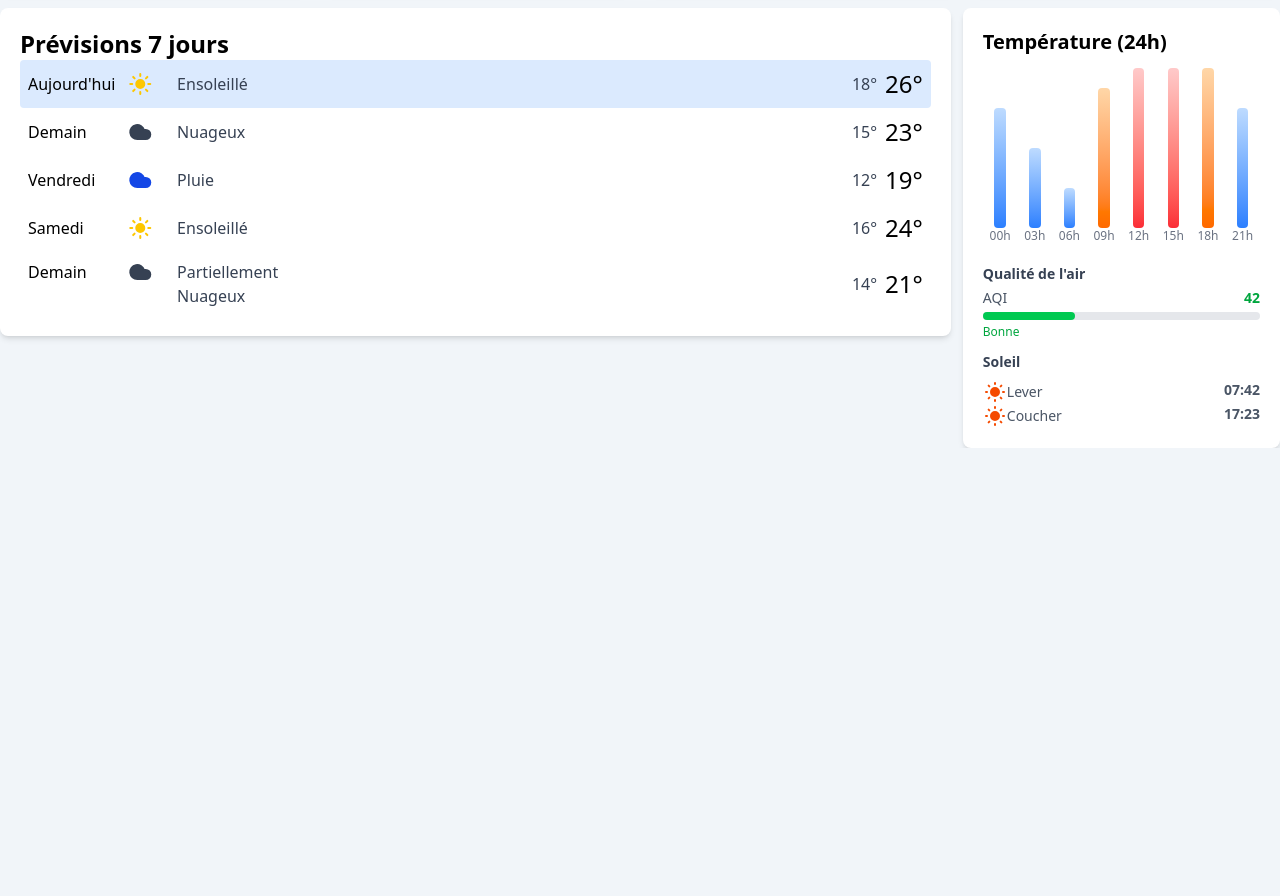
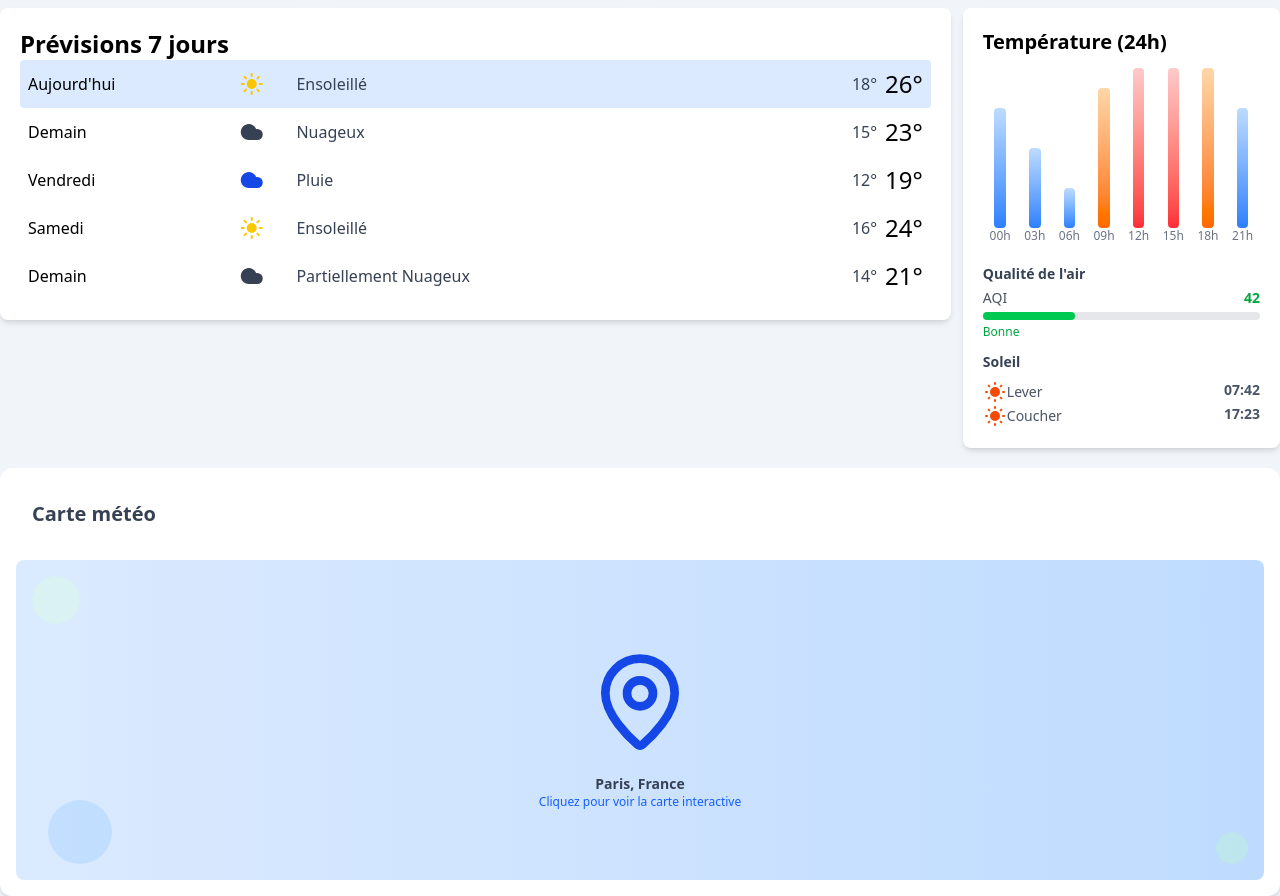
Before and after one commit to antoinebtn/ESGI-Tailwind, a website: page index.html in a window 1280 px wide. Shown: the part 480-1376 px from the top of the page. Before the commit the page ends 928 px from the top, so only its background shows below. Drawn offline with nearby package versions, Linux system fonts and the light colour scheme; files that its build step writes are made by us from their sources.

Commit message:
maps card and minor fixes

```diff
--- a/index.html
+++ b/index.html
@@ -99,10 +99,10 @@
         <div class="w-full lg:w-3/4 p-5 rounded-lg shadow-md h-full bg-white">
             <h2 class="text-2xl font-bold">Prévisions 7 jours</h2>
             <div class="flex justify-between items-center bg-blue-100 rounded p-2">
-                <div class="flex justify-items-start md:w-1/4 w-2/3">
-                    <p class="w-1/3">Aujourd'hui</p>
-                    <i data-lucide="sun" class="text-yellow-400 fill-yellow-400 w-1/3"></i>
-                    <p class="text-gray-700 w-1/3">Ensoleillé</p>
+                <div class="flex justify-items-start md:w-2/4 w-2/3">
+                    <p class="w-2/5">Aujourd'hui</p>
+                    <i data-lucide="sun" class="text-yellow-400 fill-yellow-400 w-1/5"></i>
+                    <p class="text-gray-700 w-2/5">Ensoleillé</p>
                 </div>
                 <div class="flex justify-between items-center gap-2">
                     <div class="text-gray-700">18°</div>
@@ -111,10 +111,10 @@
             </div>
 
             <div class="flex justify-between items-center rounded p-2">
-          <div class="flex justify-items-start md:w-1/4 w-2/3">
-            <div class="w-1/3">Demain</div>
-            <i data-lucide="cloud" class="text-gray-700 fill-gray-700 w-1/3"></i>
-            <div class="text-gray-700 w-1/3">Nuageux</div>
+                <div class="flex justify-items-start md:w-2/4 w-2/3">
+                    <div class="w-2/5">Demain</div>
+                    <i data-lucide="cloud" class="text-gray-700 fill-gray-700 w-1/5"></i>
+                    <div class="text-gray-700 w-2/5">Nuageux</div>
                 </div>
                 <div class="flex justify-between items-center gap-2">
                     <div class="text-gray-700">15°</div>
@@ -123,10 +123,10 @@
             </div>
 
             <div class="flex justify-between items-center rounded p-2">
-          <div class="flex justify-items-start md:w-1/4 w-2/3">
-            <div class="w-1/3">Vendredi</div>
-            <i data-lucide="cloud" class="text-blue-700 fill-blue-700 w-1/3"></i>
-            <div class="text-gray-700 w-1/3">Pluie</div>
+                <div class="flex justify-items-start md:w-2/4 w-2/3">
+                    <div class="w-2/5">Vendredi</div>
+                    <i data-lucide="cloud" class="text-blue-700 fill-blue-700 w-1/5"></i>
+                    <div class="text-gray-700 w-2/5">Pluie</div>
                 </div>
                 <div class="flex justify-between items-center gap-2">
                     <div class="text-gray-700">12°</div>
@@ -135,10 +135,10 @@
             </div>
 
             <div class="flex justify-between items-center rounded p-2">
-          <div class="flex justify-items-start md:w-1/4 w-2/3">
-            <div class="w-1/3">Samedi</div>
-            <i data-lucide="sun" class="text-yellow-400 fill-yellow-400 w-1/3"></i>
-            <div class="text-gray-700">Ensoleillé</div>
+                <div class="flex justify-items-start md:w-2/4 w-2/3">
+                    <div class="w-2/5">Samedi</div>
+                    <i data-lucide="sun" class="text-yellow-400 fill-yellow-400 w-1/5"></i>
+                    <div class="text-gray-700 w-2/5">Ensoleillé</div>
                 </div>
                 <div class="flex justify-between items-center gap-2">
                     <div class="text-gray-700">16°</div>
@@ -147,10 +147,10 @@
             </div>
 
             <div class="flex justify-between items-center rounded p-2">
-          <div class="flex justify-items-start md:w-1/4 w-2/3">
-            <div class="w-1/3">Demain</div>
-            <i data-lucide="cloud" class="text-gray-700 fill-gray-700 w-1/3"></i>
-            <div class="text-gray-700 w-1/3">Partiellement Nuageux</div>
+                <div class="flex justify-items-start md:w-2/4 w-2/3">
+                    <div class="w-2/5">Demain</div>
+                    <i data-lucide="cloud" class="text-gray-700 fill-gray-700 w-1/5"></i>
+                    <div class="text-gray-700 w-2/5">Partiellement Nuageux</div>
                 </div>
                 <div class="flex justify-between items-center gap-2">
                     <div class="text-gray-700">14°</div>
@@ -229,8 +229,22 @@
         </div>
       </div>
     </div>
-    <div>
+    <div class="bg-white rounded-xl shadow-md p-4 w-full mt-5">
+        <h2 class="text-xl font-bold text-gray-700 p-4 mb-4">Carte météo</h2>
 
+        <div class="relative bg-gradient-to-r from-blue-100 to-blue-200 rounded-lg h-80 flex flex-col justify-center items-center text-center">
+
+            <div class="absolute top-4 left-4 w-12 h-12 bg-green-100 rounded-full opacity-50"></div>
+            <div class="absolute bottom-4 left-8 w-16 h-16 bg-blue-300 rounded-full opacity-30"></div>
+            <div class="absolute top-6 right-6 w-10 h-10 bg-blue-200 rounded-full opacity-30"></div>
+            <div class="absolute bottom-4 right-4 w-8 h-8 bg-green-200 rounded-full opacity-40"></div>
+
+            <div class="flex flex-col items-center justify-center">
+                <i data-lucide="map-pin" class="h-36 w-26 text-blue-700"></i>
+                <p class="text-sm font-semibold text-gray-700">Paris, France</p>
+                <a href="#" class="text-xs text-blue-600 hover:underline">Cliquez pour voir la carte interactive</a>
+            </div>
+        </div>
     </div>
   </main>
   <script src="https://unpkg.com/lucide@latest"></script>
```
Lines whose indentation alone changed are shown as unchanged.
